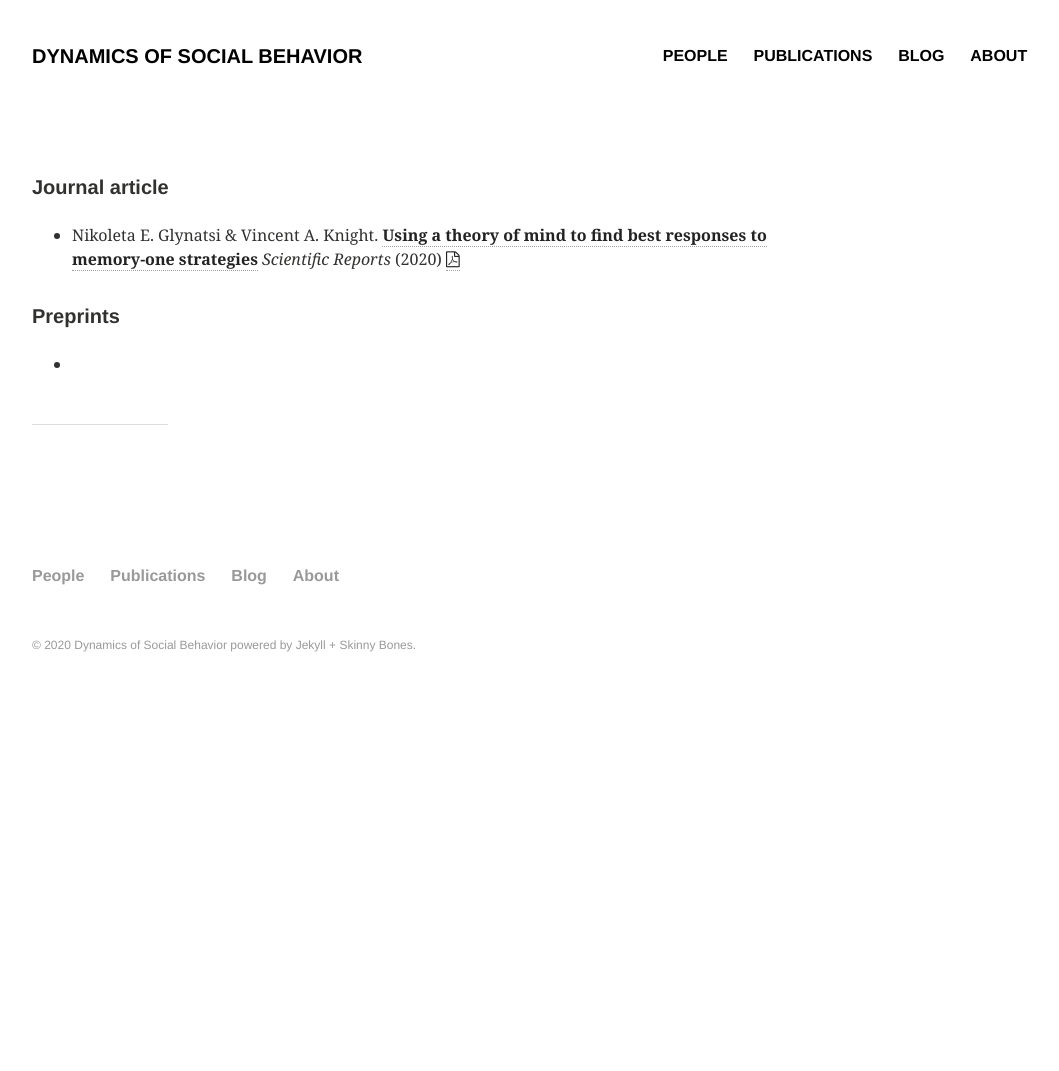
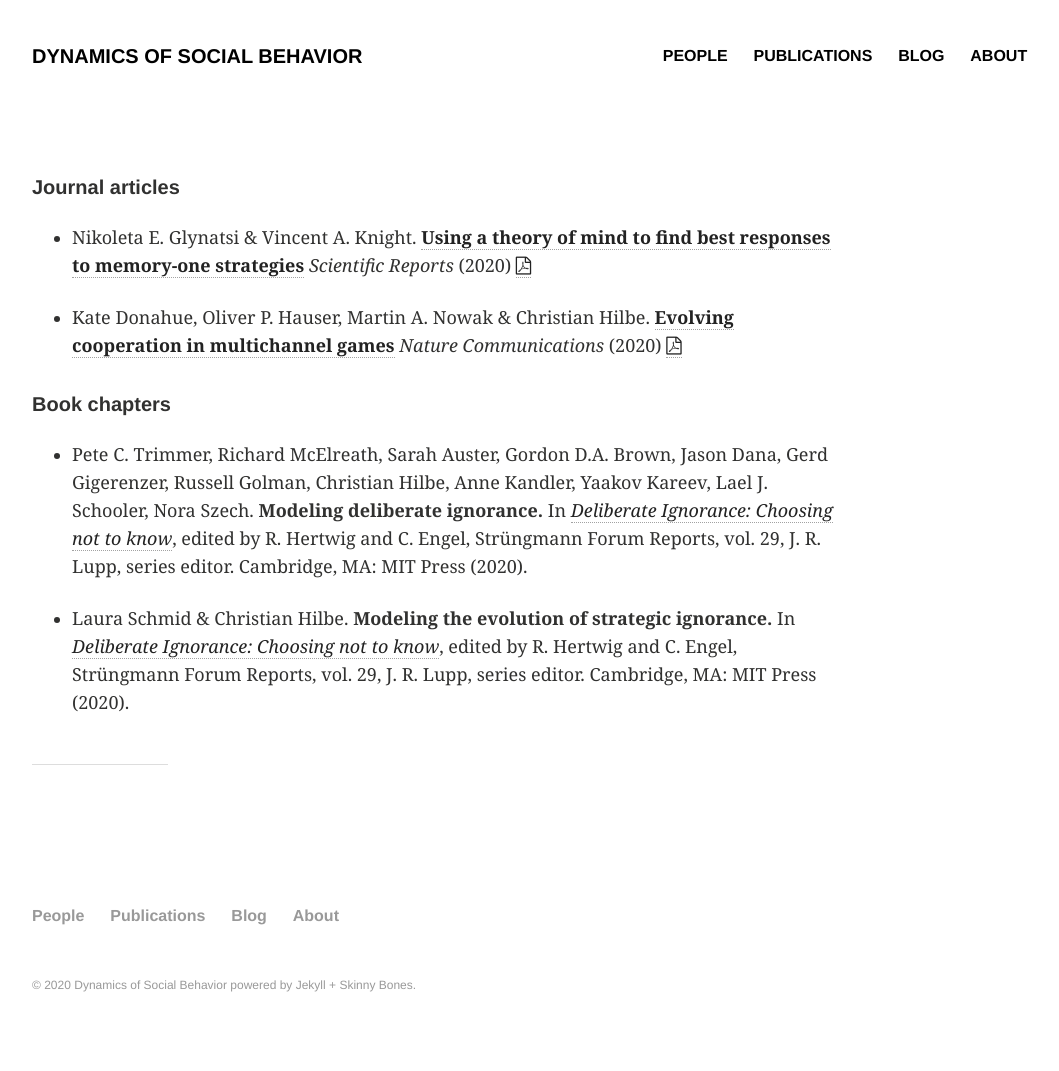
Before and after one commit to DYNOSOBs/social-behaviour, a Jekyll site: the page built from publications/index.md, in a window 1280 px wide. Shown: the whole page, without its empty margins (64-1123 px from the left). Built offline with Jekyll 4.4.1, drawn with Linux system fonts in a browser that asks for light colours; before the commit the page ends 900 px from its top, so only the background shows below that.

Commit message:
CH: Updated the publications page

```diff
--- a/publications/index.md
+++ b/publications/index.md
@@ -7,12 +7,20 @@ image:
   thumb:
 ---
 
-<h5>Journal article</h5>
+<h5>Journal articles</h5>
 
 - Nikoleta E. Glynatsi & Vincent A. Knight.
 [**Using a theory of mind to find best responses to memory-one strategies**](https://www.nature.com/articles/s41598-020-74181-y)
 _Scientific Reports_ (2020) <a href="papers/using_a_theory_of_mind.pdf"><i class="fa fa-file-pdf-o"></i>
 
-<h5>Preprints</h5>
+- Kate Donahue, Oliver P. Hauser, Martin A. Nowak & Christian Hilbe.
+[**Evolving cooperation in multichannel games**](https://www.nature.com/articles/s41467-020-17730-3)
+_Nature Communications_ (2020) <a href="papers/Donahue_NComms_2020.pdf"><i class="fa fa-file-pdf-o"></i>
 
--
+<h5>Book chapters</h5>
+
+- Pete C. Trimmer, Richard McElreath, Sarah Auster, Gordon D.A. Brown, Jason Dana, Gerd Gigerenzer, Russell Golman, Christian Hilbe, Anne Kandler, Yaakov Kareev, Lael J. Schooler, Nora Szech.
+**Modeling deliberate ignorance.** In [_Deliberate Ignorance: Choosing not to know_](https://mitpress.mit.edu/books/deliberate-ignorance), edited by R. Hertwig and C. Engel, Strüngmann Forum Reports, vol. 29, J. R. Lupp, series editor. Cambridge, MA: MIT Press (2020).
+
+- Laura Schmid & Christian Hilbe.
+**Modeling the evolution of strategic ignorance.** In [_Deliberate Ignorance: Choosing not to know_](https://mitpress.mit.edu/books/deliberate-ignorance), edited by R. Hertwig and C. Engel, Strüngmann Forum Reports, vol. 29, J. R. Lupp, series editor. Cambridge, MA: MIT Press (2020).
```
Also changed, not shown: 1 other file.
